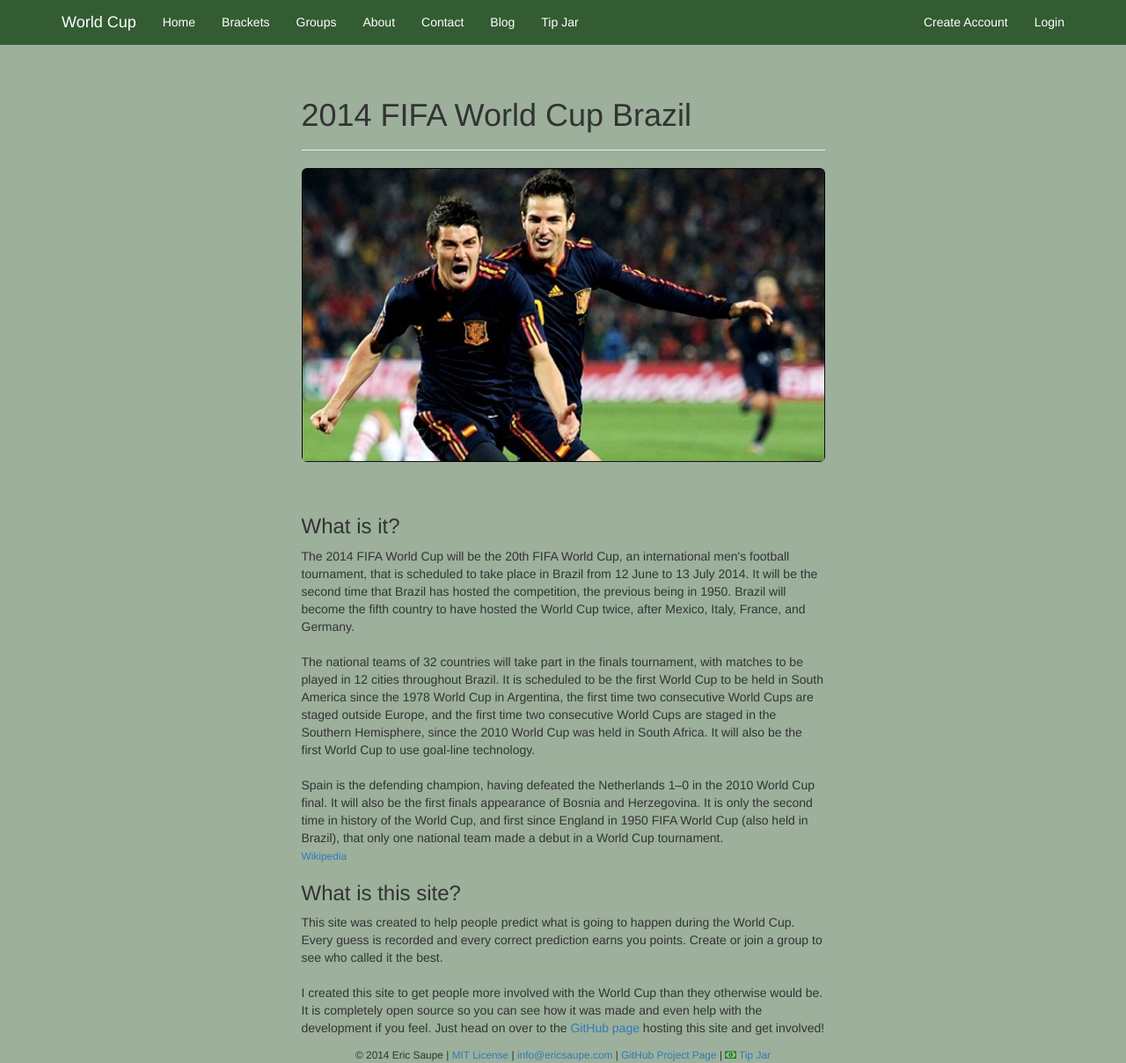
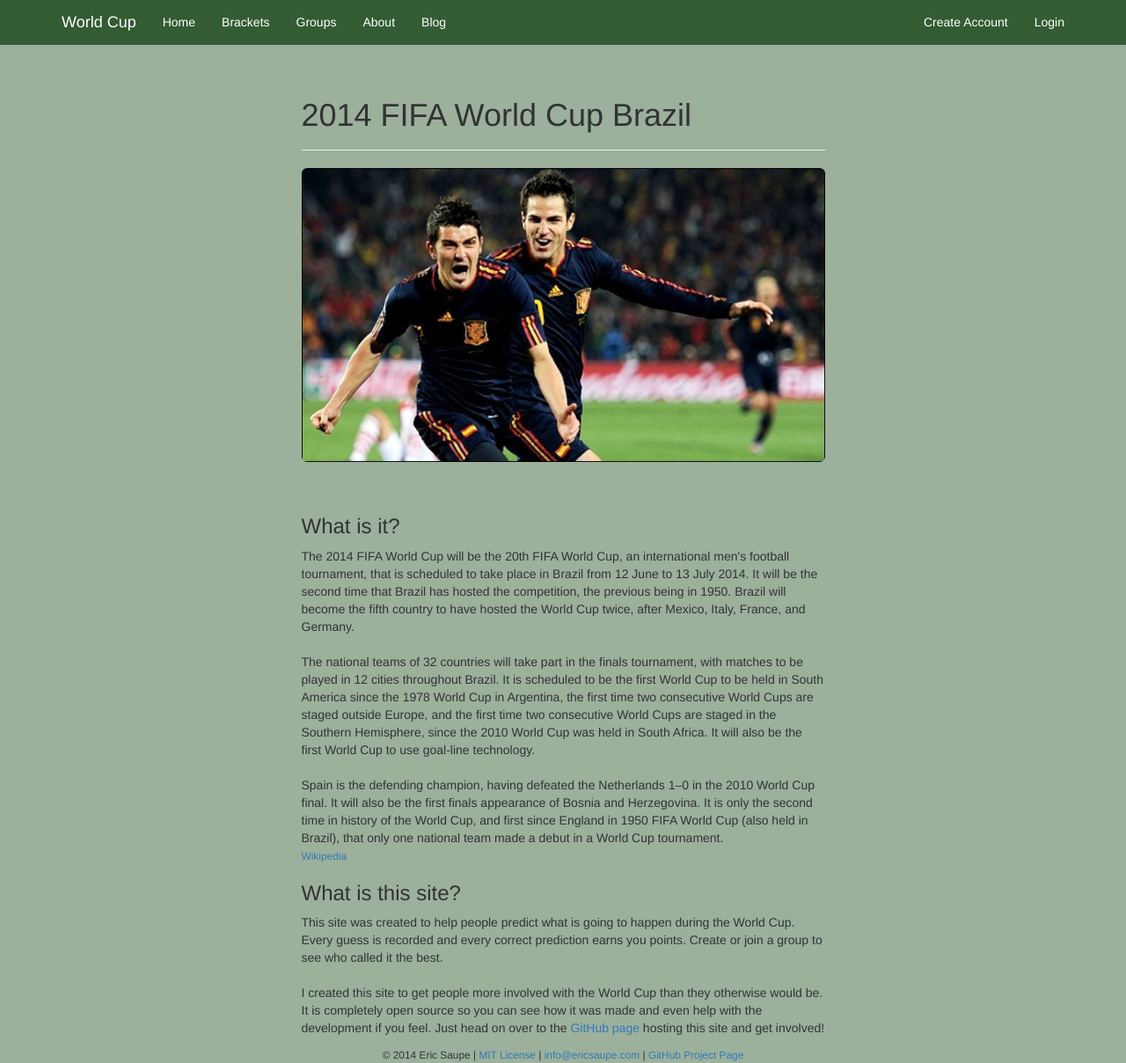
Before and after one commit to katembu/world-cup, a Django app: template world_cup/tournament/templates/tournament/about.html in a window 1280 px wide. Shown: the whole page at 88% size. Run offline with Django 3.2, Linux system fonts and the light colour scheme; the template is opened without the code that fills it, so the values that code supplies are empty; parts of the project's set-up code (start-up, migrations or seed data) failed here and were passed over; some libraries are stand-ins or nearby versions.

Commit message:
finer updates

```diff
--- a/world_cup/user_management/urls.py
+++ b/world_cup/user_management/urls.py
@@ -13,8 +13,6 @@
                            password_reset_confirm, {'post_reset_redirect': '/accounts/password/done/'},
                            name="password_reset_confirm"),
                        url(r'^accounts/password/done/$', password_reset_complete),
-                       url(r'^contact/$', 'contact'),
-                       url(r'^tipjar/$', 'donate'),
                        url(r'^messages/$', 'messages'),
                        url(r'^message/form/$', 'message_form'),
                        url(r'^message/send/$', 'message_send'),
--- a/world_cup/world_cup/templates/base.html
+++ b/world_cup/world_cup/templates/base.html
@@ -31,9 +31,7 @@
                             <li {% block brackets-nav %}{% endblock %}><a href="{% url "tournament.views.brackets" %}">Brackets</a></li>
                             <li {% block groups-nav %}{% endblock %}><a href="{% url "tournament.views.groups" %}">Groups</a></li>
                             <li {% block about-nav %}{% endblock %}><a href="{% url "tournament.views.about" %}">About</a></li>
-                            <li {% block contact-nav %}{% endblock %}><a href="{% url "user_management.views.contact" %}">Contact</a></li>
                             <li><a href="/blog/" target="_blank" class="hidden-sm">Blog</a></li>
-                            <li {% block donate-nav %}{% endblock %} class="hidden-sm"><a href="{% url "user_management.views.donate" %}">Tip Jar</a></li>
                         </ul>
                         <ul class="nav navbar-nav navbar-right">
                             {% if user.is_authenticated %}
@@ -90,7 +88,11 @@
         </div>
         <div id="footer" class="row">
             <div class="col-md-offset-3 col-md-6 text-center">
-                <small>© {% now "Y" %} Eric Saupe | <a href="https://github.com/ericsaupe/world-cup/blob/master/LICENSE">MIT License</a> | <a href="mailto:info@ericsaupe.com">info@ericsaupe.com</a> | <a href="https://github.com/ericsaupe/world-cup/">GitHub Project Page</a> | <a href="{% url "user_management.views.donate" %}"><i class="fa fa-money" style="color: green;"></i> Tip Jar</a></small>
+                <small>© {% now "Y" %} Eric Saupe |
+                     <a href="https://github.com/ericsaupe/world-cup/blob/master/LICENSE">MIT License</a> |
+                     <a href="mailto:info@ericsaupe.com">info@ericsaupe.com</a> |
+                     <a href="https://github.com/ericsaupe/world-cup/">GitHub Project Page</a>
+                </small>
             </div>
         </div>
 
```
